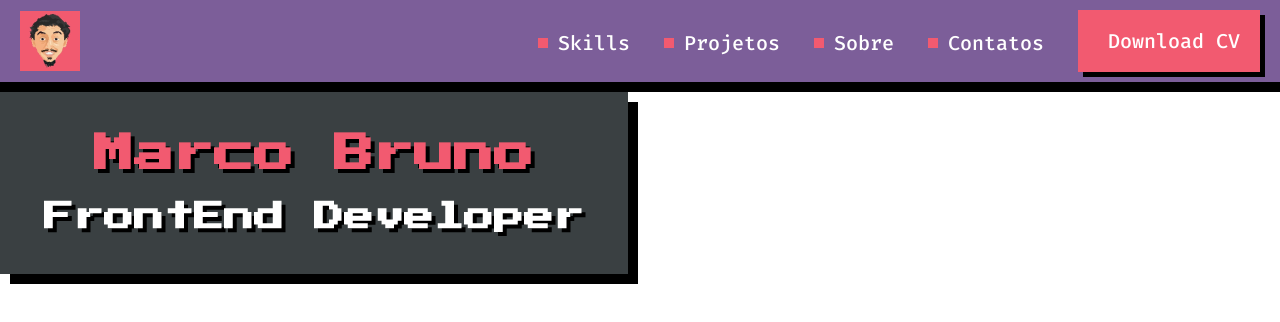
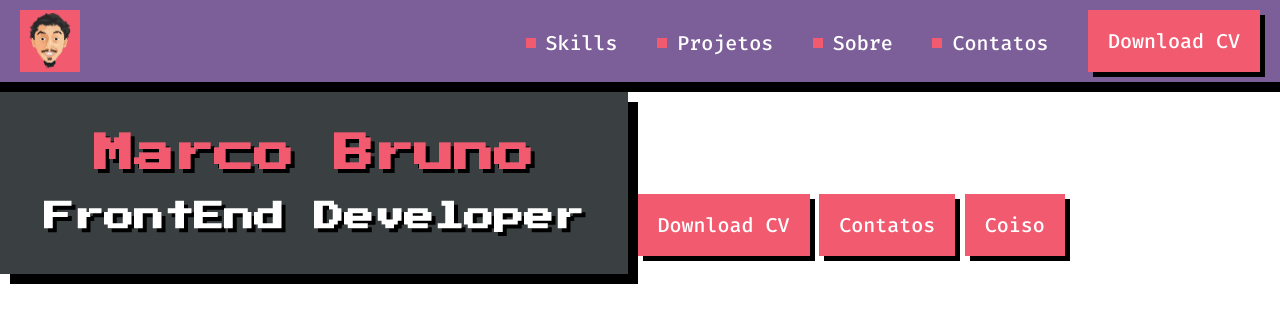
Before and after one commit to jmpr14/Curso_HTML_CSS, a plain HTML site: page index.html in a window 1280 px wide. Drawn offline with Linux system fonts and the light colour scheme.

Commit message:
Create the components

```diff
--- /dev/null
+++ b/css/components/action.css
@@ -0,0 +1,17 @@
+.action {
+    display: inline-flex;
+    align-items: center;
+    color: #FFF;
+    font-size: 20px;
+    font-weight: 500;
+    text-decoration: none;
+    margin-right: 30px;
+}
+
+.action::before {
+    content: "";
+    background: #F25A70;
+    width: 10px;
+    height: 10px;
+    margin-right: 10px;
+}
--- a/css/components/box.css
+++ b/css/components/box.css
@@ -1,4 +1,4 @@
-#box {
+.box {
     display: inline-block;
     background-color: #3A4042;
     box-shadow: 10px 10px 0 #000;
@@ -6,6 +6,6 @@
     padding: 42px 44px;
 }
 
-#box h1{
+.box .title{
     margin-bottom: 28px;
 }
--- /dev/null
+++ b/css/components/header.css
@@ -0,0 +1,7 @@
+.header {
+    display: flex;
+    justify-content: space-between;
+    background-color: #7C5E99;
+    border-bottom: 10px solid black;
+    padding: 10px 20px;
+}
--- a/css/components/subtittle.css
+++ b/css/components/subtitle.css
@@ -1,4 +1,4 @@
-h2 {
+.subtitle {
     font-size: 30px;
     font-family: 'Press Start 2P';
     color: #FFF;
--- a/css/index.css
+++ /dev/null
@@ -1,47 +0,0 @@
-header {
-    display: flex;
-    justify-content: space-between;
-    align-items: center;
-    background-color: #7C5E99;
-    border-bottom: 10px solid black;
-    padding-left: 20px;
-    padding-right: 20px;
-    padding-top: 10px;
-    padding-bottom: 10px;
-}
-
-nav {
-    text-align: right;
-}
-
-a {
-    display: inline-flex;
-    align-items: center;
-    color: #FFF;
-    font-size: 20px;
-    font-family: "Fira Code", Arial, Helvetica, sans-serif;
-    font-weight: 500;
-    text-decoration: none;
-    margin-right: 30px;
-}
-
-a::before {
-    content: "";
-    background: #F25A70;
-    width: 10px;
-    height: 10px;
-    margin-right: 10px;
-}
-
-#button {
-    display: inline-block;
-    background-color: #F25A70;
-    box-shadow: 5px 5px 0 #000;
-    padding: 18px 20px;
-    margin-right: 0px;
-    transition: transform 100ms linear;
-}
-
-#button:hover {
-    transform: scale(1.08);
-}
--- a/css/reset.css
+++ b/css/reset.css
@@ -1,3 +1,14 @@
+body {
+    font-family: "Fira Code", Arial, Helvetica, sans-serif;
+}
+
 body, h1, h2, h3, h4 {
     margin: 0;
 }
+
+button {
+    border: none;
+    font-family: inherit;
+    color: #FFF;
+    font-size: 20px;
+}
--- a/index.html
+++ b/index.html
@@ -9,29 +9,35 @@
         <link href="https://fonts.googleapis.com/css2?family=Fira+Code:wght@300;500&family=Press+Start+2P&display=swap" rel="stylesheet">
 
         <link rel="stylesheet" href="css/reset.css">
-        <link rel="stylesheet" href="css/index.css">
-        <link rel="stylesheet" href="css/components/tittle.css">
-        <link rel="stylesheet" href="css/components/subtittle.css">
+        <link rel="stylesheet" href="css/components/title.css">
+        <link rel="stylesheet" href="css/components/subtitle.css">
+        <link rel="stylesheet" href="css/components/button.css">
         <link rel="stylesheet" href="css/components/box.css">
+        <link rel="stylesheet" href="css/components/action.css">
+        <link rel="stylesheet" href="css/components/header.css">
     </head>
 
     <body>
-        <header>
+        <header class="header">
             <img src="assets/img/logo.png" alt="Avatar do Marco Bruno">
 
             <nav> <!-- navigation -->
-                <a href="" lang="en">Skills</a> <!-- anchor -->
-                <a href="">Projetos</a>
-                <a href="">Sobre</a>
-                <a href="">Contatos</a>
-                <a id="button" href="" lang="en">Download CV</a>
+                <a class="action" href="" lang="en">Skills</a> <!-- anchor -->
+                <a class="action" href="">Projetos</a>
+                <a class="action" href="">Sobre</a>
+                <a class="action" href="">Contatos</a>
+                <a class="button" href="" lang="en">Download CV</a>
             </nav>
         </header>
 
-        <div id="box">
-            <h1>Marco Bruno</h1> <!-- heading 1 -->
-            <h2>FrontEnd Developer</h2>
+        <div class="box">
+            <h1 class="title">Marco Bruno</h1> <!-- heading 1 -->
+            <h2 class="subtitle">FrontEnd Developer</h2>
         </div>
+
+        <a class="button" href="" lang="en">Download CV</a>
+        <a class="button" href="">Contatos</a>
+        <button class="button" href="">Coiso</button>
     </body>
 
 </html>
```
Also changed, not shown: css/components/title.css (renamed from css/components/tittle.css).
